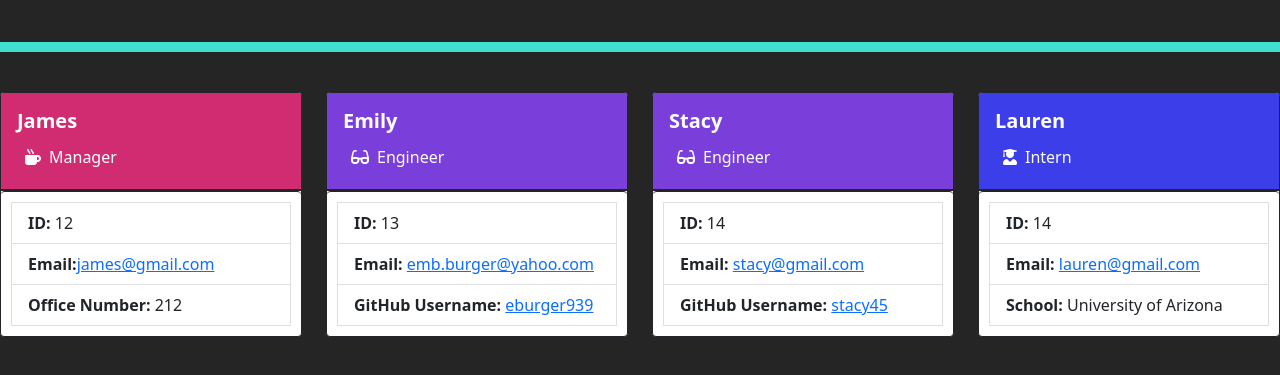
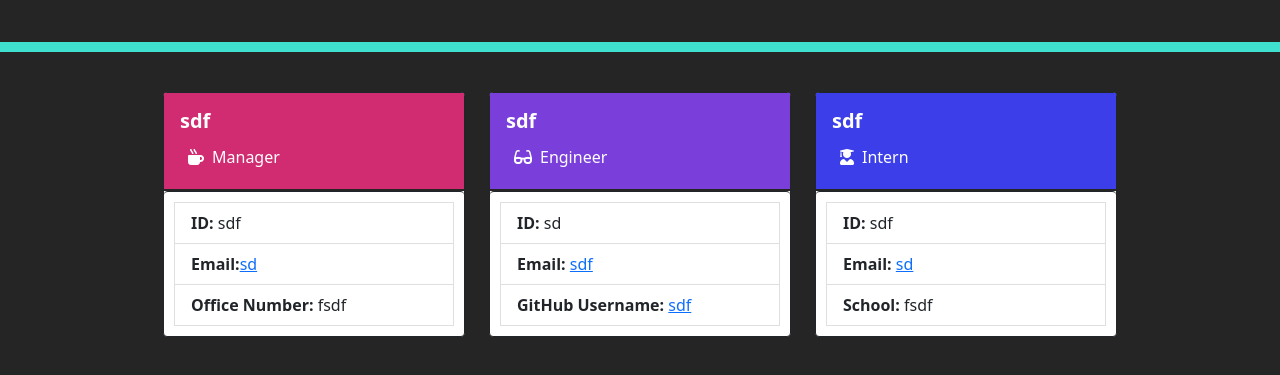
Before and after one commit to eburger939/team-profile-generator, a website: page createindex.html in a window 1280 px wide. Shown: the part 113-488 px from the top of the page. Drawn offline with nearby package versions, Linux system fonts and the light colour scheme.

```diff
--- a/createindex.html
+++ b/createindex.html
@@ -25,15 +25,15 @@
       <div>
         <div class="card border-dark custom-column">
           <div class="card-body custom-manager-body">
-            <h5 class="card-title"><strong>James</strong></h5>
+            <h5 class="card-title"><strong>sdf</strong></h5>
             <p class="card-text"><i class="fas fa-mug-hot m-2"></i>Manager</p>
           </div>
 
           <ul class="list-group">
             <div class="info-list">
-              <li class="list-group-item"><strong>ID:</strong> 12</li>
-              <li class="list-group-item"><strong>Email:</strong><a href='mailto:james@gmail.com'>james@gmail.com</a></li>
-              <li class="list-group-item"><strong>Office Number:</strong> 212</li>
+              <li class="list-group-item"><strong>ID:</strong> sdf</li>
+              <li class="list-group-item"><strong>Email:</strong><a href='mailto:sd'>sd</a></li>
+              <li class="list-group-item"><strong>Office Number:</strong> fsdf</li>
             </div>
           </ul>
 
@@ -44,31 +44,15 @@
 <div class="col-3">
     <div class="card border-dark custom-column">
       <div class="card-body custom-engineer-body">
-        <h5 class="card-title"><strong>Emily</strong></h5>
+        <h5 class="card-title"><strong>sdf</strong></h5>
         <p class="card-text"><i class="fas fa-glasses m-2"></i>Engineer</p>
       </div>
       <ul class="list-group">
         <div class="info-list">
-          <div class="list-group-item"><strong>ID:</strong> 13</div>
-          <div class="list-group-item"><strong>Email: </strong><a href='mailto:emb.burger@yahoo.com'>emb.burger@yahoo.com</a></div>
+          <div class="list-group-item"><strong>ID:</strong> sd</div>
+          <div class="list-group-item"><strong>Email: </strong><a href='mailto:sdf'>sdf</a></div>
           <div class="list-group-item"><strong>GitHub Username:</strong> <a target="_blank"
-              href="https://github.com/eburger939">eburger939</a> </div>
-        </div>
-      </ul>
-
-    </div>
-  </div><div class="col-3">
-    <div class="card border-dark custom-column">
-      <div class="card-body custom-engineer-body">
-        <h5 class="card-title"><strong>Stacy</strong></h5>
-        <p class="card-text"><i class="fas fa-glasses m-2"></i>Engineer</p>
-      </div>
-      <ul class="list-group">
-        <div class="info-list">
-          <div class="list-group-item"><strong>ID:</strong> 14</div>
-          <div class="list-group-item"><strong>Email: </strong><a href='mailto:stacy@gmail.com'>stacy@gmail.com</a></div>
-          <div class="list-group-item"><strong>GitHub Username:</strong> <a target="_blank"
-              href="https://github.com/stacy45">stacy45</a> </div>
+              href="https://github.com/sdf">sdf</a> </div>
         </div>
       </ul>
 
@@ -78,14 +62,14 @@
         <div class="col-3">
   <div class="card border-dark custom-column">
     <div class="card-body custom-intern-body">
-      <h5 class="card-title"><strong>Lauren</strong></h5>
+      <h5 class="card-title"><strong>sdf</strong></h5>
       <p class="card-text"><i class="fas fa-user-graduate m-2"></i>Intern</p>
     </div>
     <ul class="list-group">
       <div class="info-list">
-        <div class="list-group-item"><strong>ID:</strong> 14</div>
-        <div class="list-group-item"><strong>Email: </strong> <a href='mailto:lauren@gmail.com'>lauren@gmail.com</a></div>
-        <div class="list-group-item"><strong>School:</strong> University of Arizona</div>
+        <div class="list-group-item"><strong>ID:</strong> sdf</div>
+        <div class="list-group-item"><strong>Email: </strong> <a href='mailto:sd'>sd</a></div>
+        <div class="list-group-item"><strong>School:</strong> fsdf</div>
       </div>
     </ul>
 
```
Also changed, not shown: src/renderMarkdown.js (+8 -8 lines).
